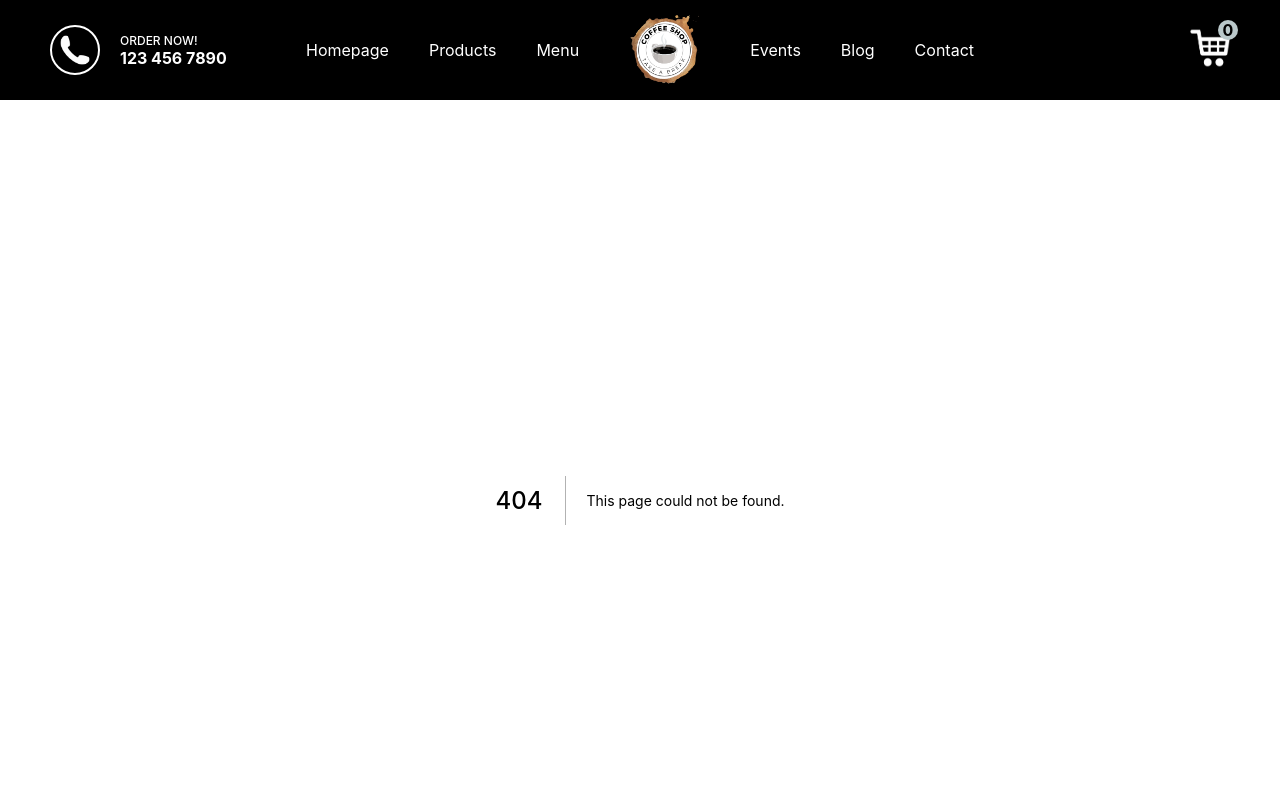
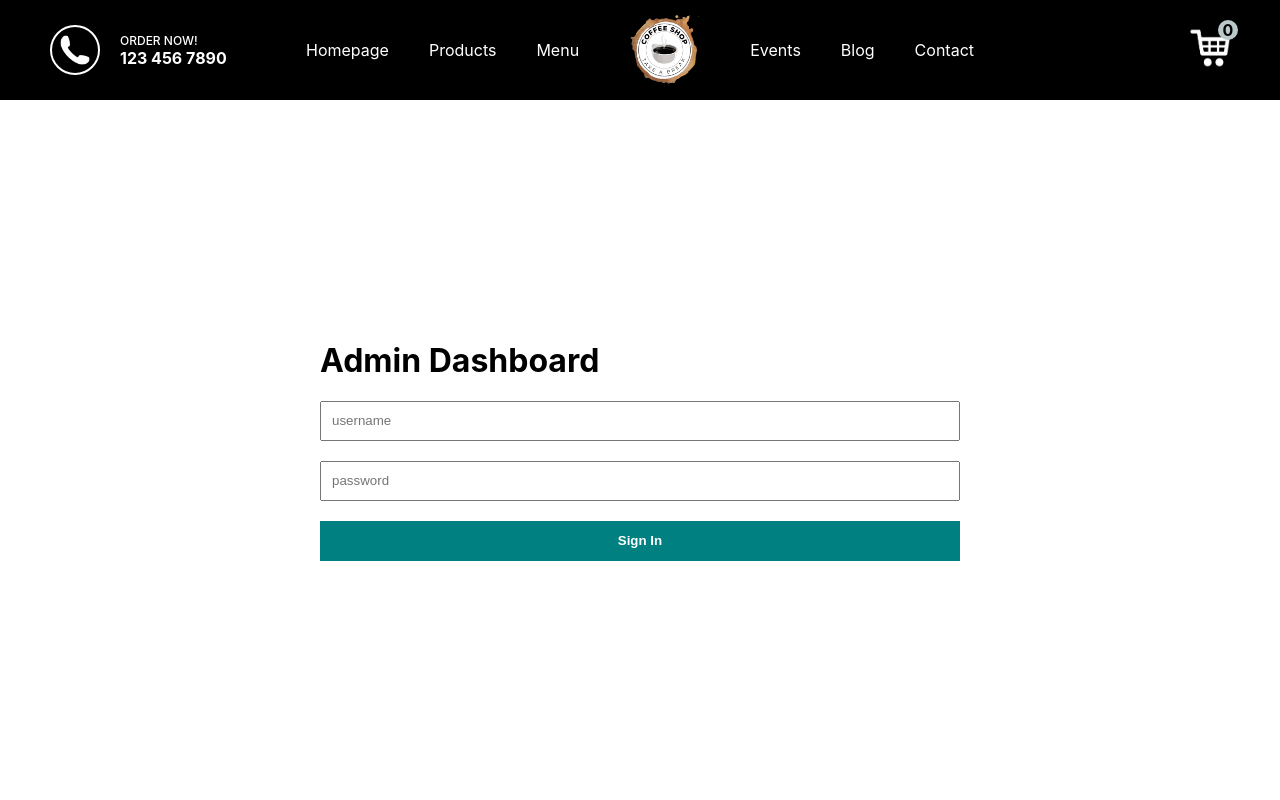
Before and after one commit to mllrdnl/restaurant, a Next.js app: page /admin/login in a window 1280 px wide. Before the commit this address had no page. Shown: the top 800 px of the page. Built offline with nearby package versions, Linux system fonts and the light colour scheme.

Commit message:
[added] cookies

```diff
--- a/package.json
+++ b/package.json
@@ -12,6 +12,7 @@
     "@paypal/react-paypal-js": "^7.8.2",
     "@reduxjs/toolkit": "^1.9.1",
     "axios": "^1.2.1",
+    "cookie": "^0.5.0",
     "mongoose": "^6.8.1",
     "next": "12.3.0",
     "react": "18.2.0",
--- /dev/null
+++ b/pages/admin/login.jsx
@@ -0,0 +1,51 @@
+import axios from "axios";
+import { useRouter } from "next/router";
+import React, { useState } from "react";
+import styles from "../../styles/Login.module.css";
+
+const Login = () => {
+  const [username, setUsername] = useState(null);
+  const [password, setPassword] = useState(null);
+  const [error, setError] = useState(false);
+  const router = useRouter();
+
+  const handleClick = async () => {
+    try {
+      await axios.post("http://localhost:3000/api/login", {
+        username,
+        password,
+      });
+      router.push("/admin");
+    } catch (err) {
+      console.log(err);
+      setError(true);
+    }
+  };
+
+  return (
+    <div className={styles.container}>
+      <div className={styles.wrapper}>
+        <h1>Admin Dashboard</h1>
+        <input
+          placeholder="username"
+          type="username"
+          className={styles.input}
+          onChange={(e) => setUsername(e.target.value)}
+        />
+
+        <input
+          placeholder="password"
+          type="password"
+          className={styles.input}
+          onChange={(e) => setPassword(e.target.value)}
+        />
+        <button onClick={handleClick} className={styles.button}>
+          Sign In
+        </button>
+        {error && <span className={styles.error}>Wrong Credentials!</span>}
+      </div>
+    </div>
+  );
+};
+
+export default Login;
--- /dev/null
+++ b/pages/api/login.js
@@ -0,0 +1,24 @@
+import cookie from "cookie";
+
+const handler = (req, res) => {
+  if (req.method === "POST") {
+    const { username, password } = req.body;
+    if (
+      username === process.env.ADMIN_USERNAME &&
+      password === process.env.ADMIN_PASSWORD
+    )
+      res.setHeader(
+        "Set-Cookie",
+        cookie.serialize("token", process.env.TOKEN, {
+          maxAge: 60 * 60,
+          sameSite: "strict",
+          path: "/",
+        })
+      );
+    res.status(200).json("Successful");
+  } else {
+    res.status(400).json("Wrong Credentials");
+  }
+};
+
+export default handler;
--- /dev/null
+++ b/styles/Add.module.css
@@ -0,0 +1,15 @@
+.container {
+  display: flex;
+}
+
+.mainAddButton {
+  padding: 10px;
+  margin: 20px;
+  background-color: teal;
+  width: 150px;
+  border-radius: 10px;
+  color: white;
+  font-weight: 500;
+  text-align: center;
+  cursor: pointer;
+}
--- a/styles/Featured.module.css
+++ b/styles/Featured.module.css
@@ -1,6 +1,6 @@
 .container {
   display: flex;
-  height: calc(100vh - 100px);
+  height: calc(100vh - 50vh);
   background-color: #000;
   overflow: hidden;
 }
--- /dev/null
+++ b/styles/Login.module.css
@@ -0,0 +1,35 @@
+.container {
+  height: calc(100vh - 100px);
+  display: flex;
+  align-items: center;
+  justify-content: center;
+}
+
+.wrapper {
+  display: flex;
+  flex-direction: column;
+  width: 50%;
+  justify-content: center;
+  margin: 40px auto;
+}
+
+.input {
+  height: 40px;
+  margin-bottom: 20px;
+  padding: 0 10px;
+}
+
+.button {
+  height: 40px;
+  margin-bottom: 20px;
+  border: none;
+  background-color: teal;
+  color: white;
+  font-weight: 600;
+  cursor: pointer;
+}
+
+.error {
+  font-size: 13px;
+  color: red;
+}
```
Also changed, not shown: components/Add.jsx (added, +31 -0 lines), components/AddButton.jsx (added, +12 -0 lines), pages/admin/index.jsx (+12 -1 lines), pages/index.js (+17 -3 lines), 2 other files (tests, documents, lock files or other folders).
